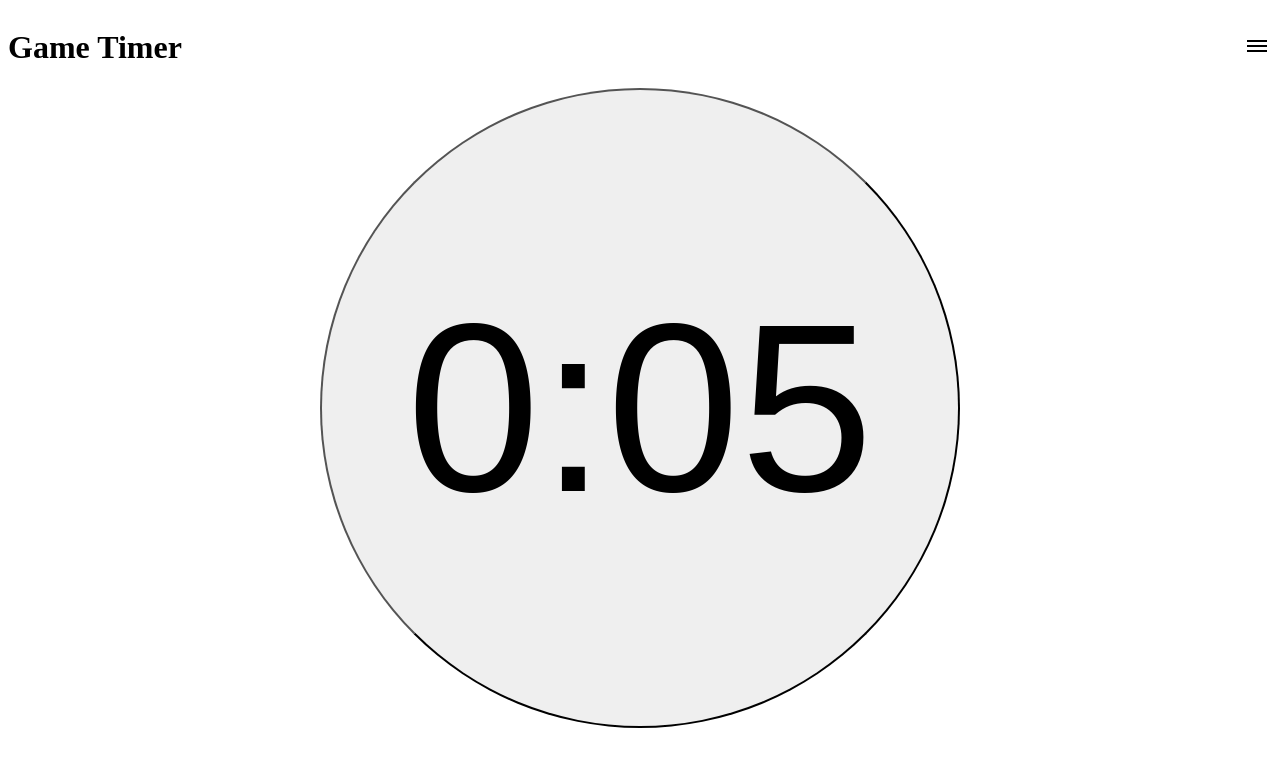
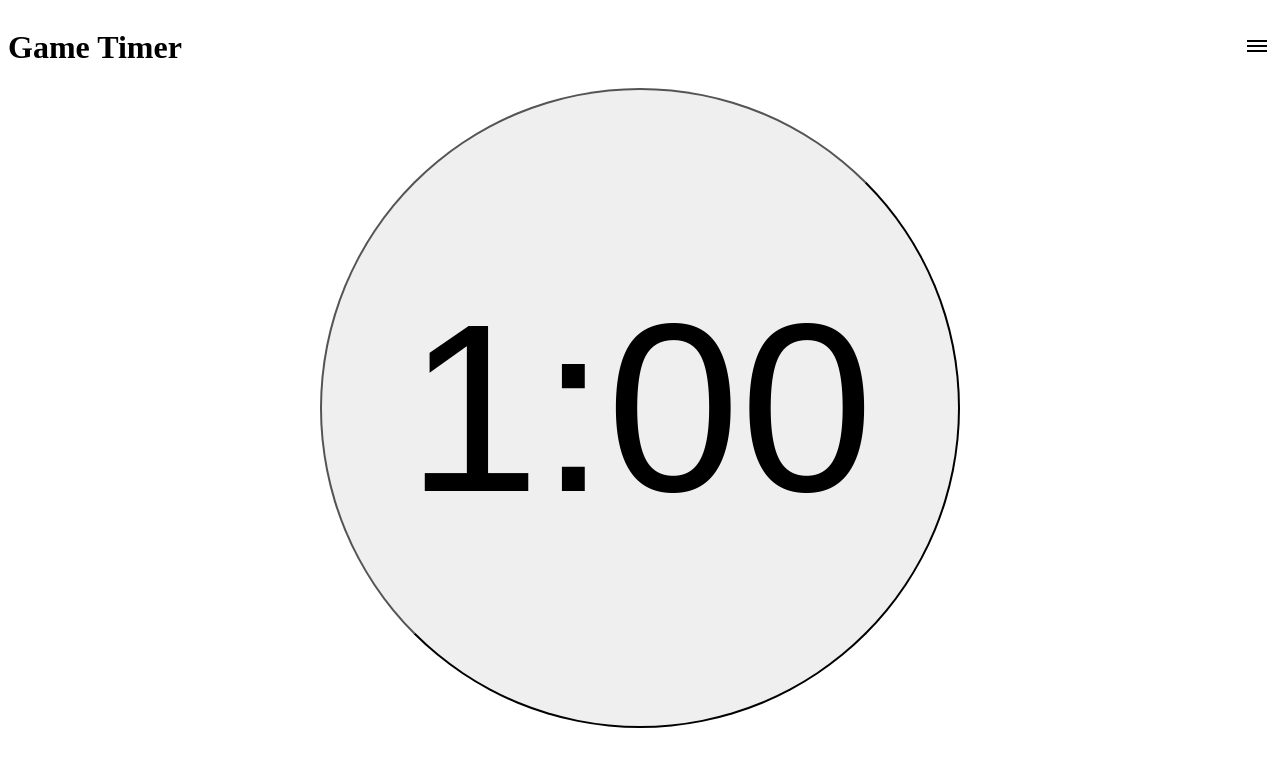
Before and after one commit to larashores/game-timer, a React (Vite) app: page / in a window 1280 px wide. Shown: the top 766 px of the page. Built offline with nearby package versions, Linux system fonts and the light colour scheme.

Commit message:
Default timer is 60

```diff
--- a/src/App.tsx
+++ b/src/App.tsx
@@ -2,7 +2,7 @@ import React from "react";
 import "./App.css";
 
 function App() {
-  const initialCount = 5;
+  const initialCount = 60;
   const [count, setCount] = React.useState(initialCount);
   const timer = React.useRef(0);
   const timeLeft = React.useRef(0);
```
